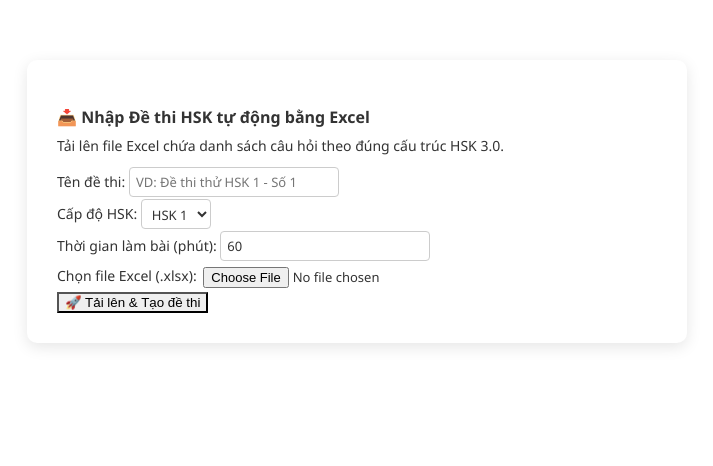
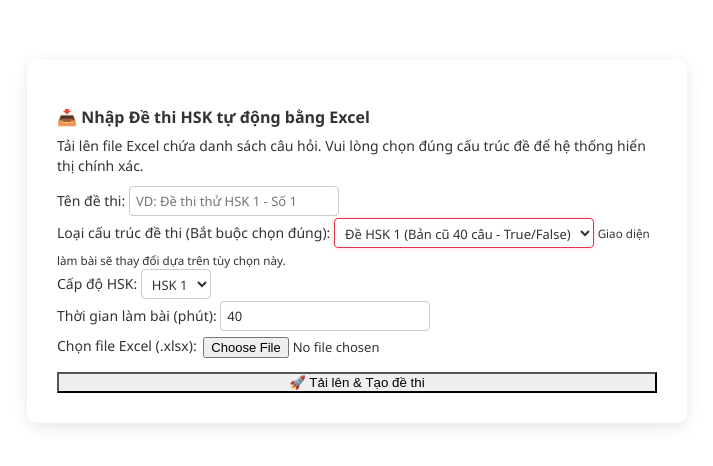
Before and after one commit to khoadoct95-stack/tieng-trung-bich-tuyen, a Django app: template courses/templates/admin/import_excel.html in a window 1280 px wide. Shown: the part 92-558 px from the top of the page, without its empty margins (283-996 px from the left). Run offline with Django 5.2, Linux system fonts and the light colour scheme; the template is opened without the code that fills it, so the values that code supplies are empty.

Commit message:
lua chon

```diff
--- a/courses/templates/admin/import_excel.html
+++ b/courses/templates/admin/import_excel.html
@@ -3,13 +3,23 @@
 {% block content %}
 <div style="max-width: 600px; margin: 40px auto; background: #fff; padding: 30px; border-radius: 10px; box-shadow: 0 4px 15px rgba(0,0,0,0.1);">
     <h2>📥 Nhập Đề thi HSK tự động bằng Excel</h2>
-    <p class="text-muted">Tải lên file Excel chứa danh sách câu hỏi theo đúng cấu trúc HSK 3.0.</p>
+    <p class="text-muted">Tải lên file Excel chứa danh sách câu hỏi. Vui lòng chọn đúng cấu trúc đề để hệ thống hiển thị chính xác.</p>
 
     <form method="POST" enctype="multipart/form-data" class="mt-4">
         {% csrf_token %}
+
         <div class="mb-3">
             <label class="fw-bold">Tên đề thi:</label>
             <input type="text" name="exam_title" class="form-control" required placeholder="VD: Đề thi thử HSK 1 - Số 1">
+        </div>
+
+        <div class="mb-3">
+            <label class="fw-bold text-danger">Loại cấu trúc đề thi (Bắt buộc chọn đúng):</label>
+            <select name="exam_type" class="form-control" required style="border-color: #dc3545; box-shadow: 0 0 5px rgba(220,53,69,0.2);">
+                <option value="old">Đề HSK 1 (Bản cũ 40 câu - True/False)</option>
+                <option value="new">Đề HSK 1 (Phiên bản Mới 3.0)</option>
+            </select>
+            <small class="text-muted">Giao diện làm bài sẽ thay đổi dựa trên tùy chọn này.</small>
         </div>
 
         <div class="mb-3">
@@ -23,7 +33,7 @@
 
         <div class="mb-3">
             <label class="fw-bold">Thời gian làm bài (phút):</label>
-            <input type="number" name="duration" class="form-control" value="60">
+            <input type="number" name="duration" class="form-control" value="40">
         </div>
 
         <div class="mb-3">
@@ -31,7 +41,9 @@
             <input type="file" name="excel_file" class="form-control" accept=".xlsx" required>
         </div>
 
-        <button type="submit" class="btn btn-success fw-bold px-4 py-2">🚀 Tải lên & Tạo đề thi</button>
+        <button type="submit" class="btn btn-success fw-bold px-4 py-2" style="width: 100%; margin-top: 10px;">
+            🚀 Tải lên & Tạo đề thi
+        </button>
     </form>
 </div>
 {% endblock %}
```
